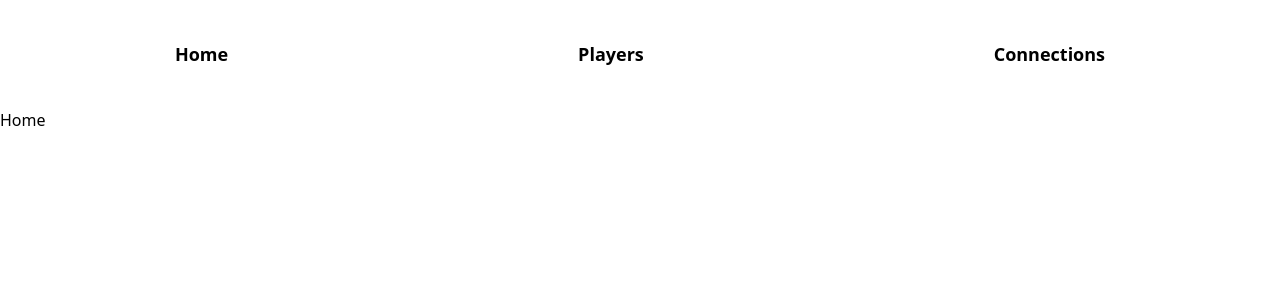
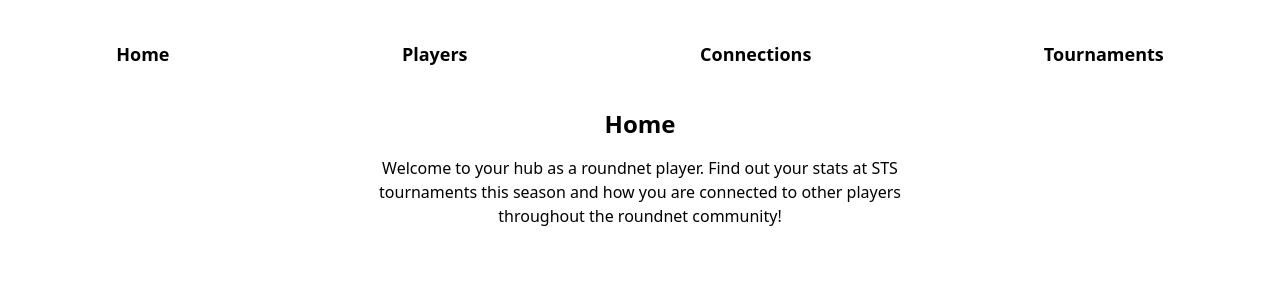
Before and after one commit to CoryChilton/roundnet-player-web-app, a Next.js app in the folder roundnet-player-web-app/: page / in a window 1280 px wide. Shown: the top 300 px of the page. Built offline with nearby package versions, Linux system fonts and the light colour scheme.

Commit message:
added tournaments page

```diff
--- a/roundnet-player-web-app/src/app/page.tsx
+++ b/roundnet-player-web-app/src/app/page.tsx
@@ -2,8 +2,9 @@ import Link from "next/link"
 
 export default function Home() {
   return (
-    <main>
-      <h1>Home</h1>
+    <main className="mx-8 flex flex-col items-center">
+      <h1 className="font-bold text-2xl mb-4">Home</h1>
+      <p className="max-w-xl text-center">Welcome to your hub as a roundnet player. Find out your stats at STS tournaments this season and how you are connected to other players throughout the roundnet community!</p>
     </main>
   )
 }
--- /dev/null
+++ b/roundnet-player-web-app/src/app/tournaments/page.tsx
@@ -0,0 +1,54 @@
+'use client';
+import { useState, useEffect } from "react";
+import Tournament from "@/utilities/tournament";
+import Link from "next/link";
+
+export default function TournamentsPage() {
+  const [tournaments, setTournaments]:[Tournament[], any] = useState([]);
+  useEffect(() => {
+    fetchAllTournaments().then(tournaments => setTournaments(tournaments));
+  }, []);
+
+  tournaments.sort((t1, t2) => {
+    if(t1.date < t2.date) {
+      return -1;
+    }
+    return 1;
+    });
+
+  // if (!tournaments.length) {
+  //   console.log('hello')
+  //   return <h1 className="text-2xl font-bold text-center animate-pulse">Loading...</h1>
+  // }
+  return (
+
+    <div className="flex flex-col items-center">
+      <h1 className="font-bold text-2xl mb-4">
+        Tournaments
+      </h1>
+      <p className="text-lg mb-4">
+        The tournaments that are included in the connections and statistics shown on this website.
+      </p>
+      {!tournaments.length ? <h1 className="text-2xl font-bold text-center animate-pulse">Loading...</h1> : null}
+      <div>
+        {tournaments.map(tournament =>
+          <Link key={tournament.tournament_name} href={tournament.url}target="_blank" rel="noopener noreferrer" className="text-gray-800 hover:text-black hover:scale-105 duration-100 ease-out flex flex-row justify-between gap-8">
+              <div>
+                {tournament.date}
+              </div>
+              <div>
+                {tournament.tournament_name}
+              </div>
+          </Link>
+        )}
+      </div>
+    </div>
+  )
+}
+
+async function fetchAllTournaments() {
+  console.log('Getting all tournaments');
+  const res = await fetch('http://localhost:80/tournaments/alltournaments');
+  const allTournaments = await res.json();
+  return allTournaments;
+}
--- a/roundnet-player-web-app/src/components/connections/ConnectionPlayerSelect.tsx
+++ b/roundnet-player-web-app/src/components/connections/ConnectionPlayerSelect.tsx
@@ -28,7 +28,7 @@ export default function ConnectionPlayerSelect({
       </h3>
       <input className="border border-black" placeholder="Enter Player's Name" value={searchInput} onChange={(e) => setSearchInput(e.target.value)}/>
       {searchedPlayers.map(player =>
-        <button onClick={playerClick} key={player} className="text-gray-700 hover:text-black hover:scale-105 duration-100 ease-out cursor-pointer">
+        <button onClick={playerClick} key={player} className="text-gray-800 hover:text-black hover:scale-105 duration-100 ease-out cursor-pointer">
           {firstLetterUpper(player)}
         </button>
       )}
--- a/roundnet-player-web-app/src/components/layout/Navbar.tsx
+++ b/roundnet-player-web-app/src/components/layout/Navbar.tsx
@@ -18,6 +18,11 @@ export default function Navbar() {
           Connections
         </button>
       </Link>
+      <Link href={"/tournaments"}>
+        <button>
+          Tournaments
+        </button>
+      </Link>
     </div>
   )
 }
--- a/roundnet-player-web-app/src/components/player/PlayerSelect.tsx
+++ b/roundnet-player-web-app/src/components/player/PlayerSelect.tsx
@@ -1,3 +1,4 @@
+'use client';
 import Link from "next/link";
 import { useState, useEffect } from "react";
 import { getAllPlayers, searchArray, firstLetterUpper } from "@/utilities/utils";
@@ -20,7 +21,7 @@ export default function PlayerSelect() {
       <input className="border border-black" placeholder="Enter Player's Name" value={searchInput} onChange={(e) => setSearchInput(e.target.value)}/>
       {searchedPlayers.map(player =>
         <Link key={player} href={`/players/${player}`}>
-          <div className="text-gray-700 hover:text-black hover:scale-105 duration-100 ease-out">
+          <div className="text-gray-800 hover:text-black hover:scale-105 duration-100 ease-out">
             {firstLetterUpper(player)}
           </div>
         </Link>
--- /dev/null
+++ b/roundnet-player-web-app/src/utilities/tournament.ts
@@ -0,0 +1,6 @@
+export default interface Tournament {
+  id: number;
+  tournament_name: string;
+  url: string;
+  date: string;
+}
```
